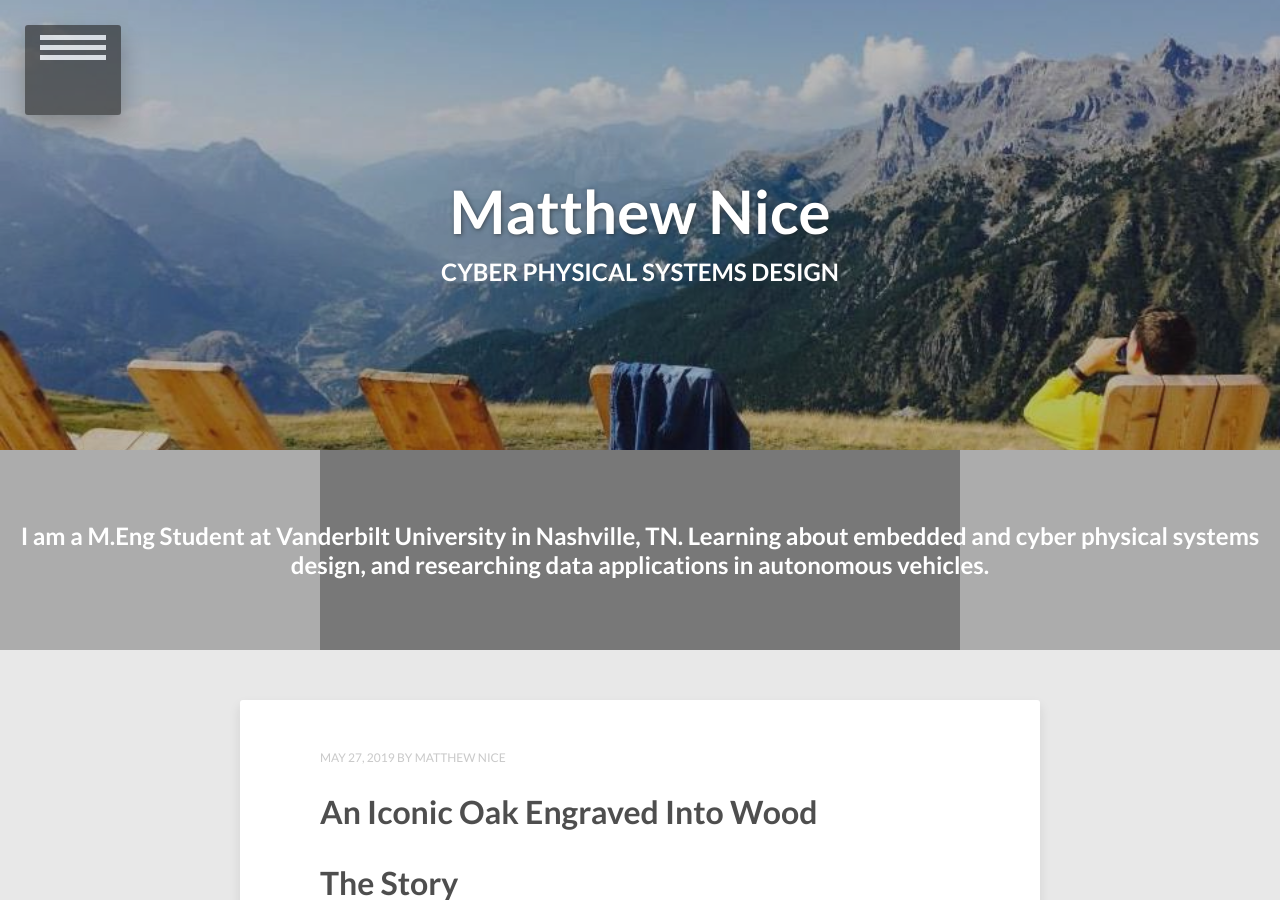
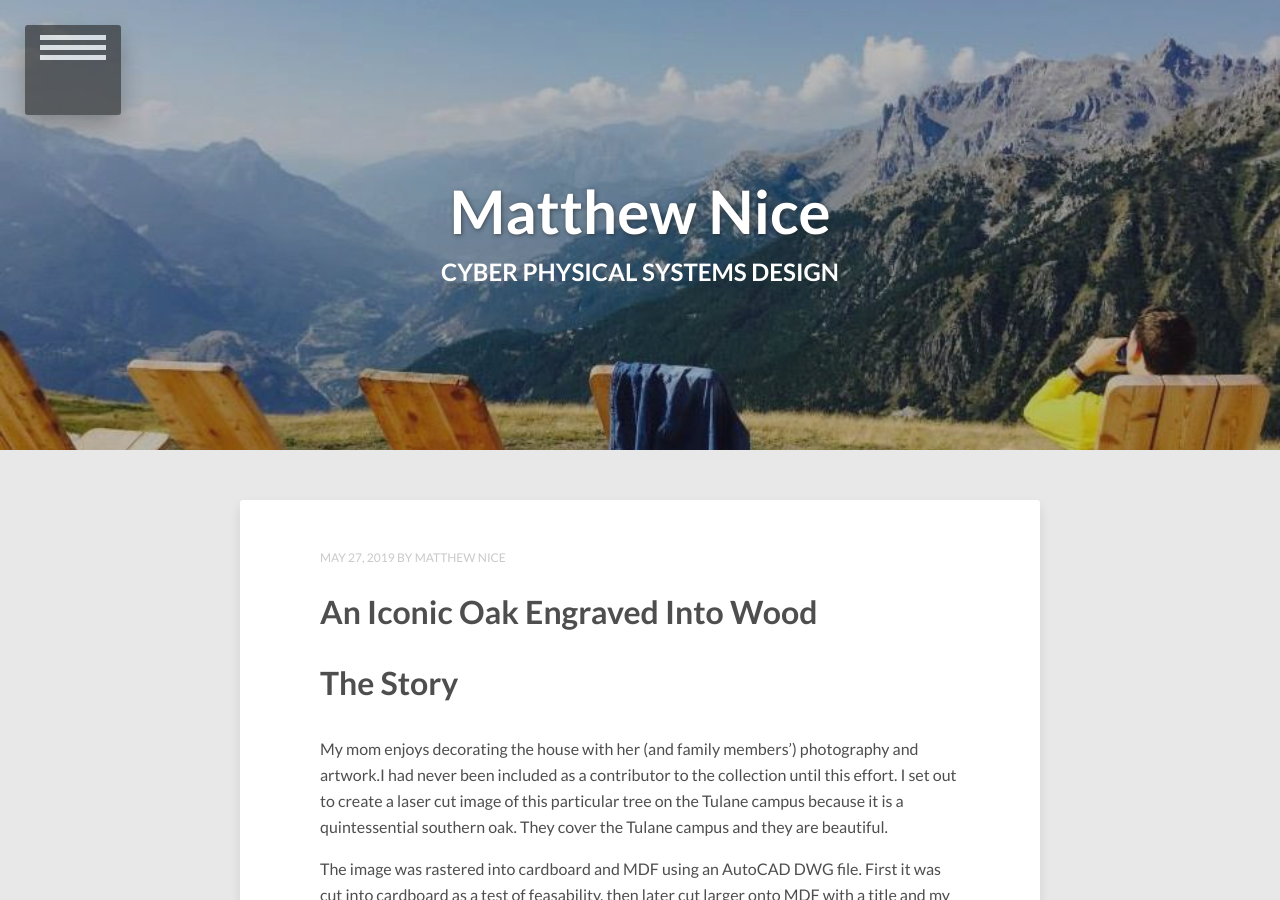
Before and after one commit to MatthewNice/MatthewNice.github.io, a Jekyll site: the page built from index.html, in a window 1280 px wide and 900 px high. Built offline with Jekyll 4.4.1, drawn with Linux system fonts in a browser that asks for light colours; nearby versions of some CDN libraries; the list of posts is cut into pages by our own code.

Commit message:
Update index.html

```diff
--- a/index.html
+++ b/index.html
@@ -8,7 +8,7 @@ tags: [vanderbilt, transportation, autonomous, vehicle, data]
 comments: false
 image:
   feature: chairs.jpg
-  secondary: yellowstone-compliment-blue.jpg
+  secondary:
 ---
 
 {% for post in paginator.posts %}
```
